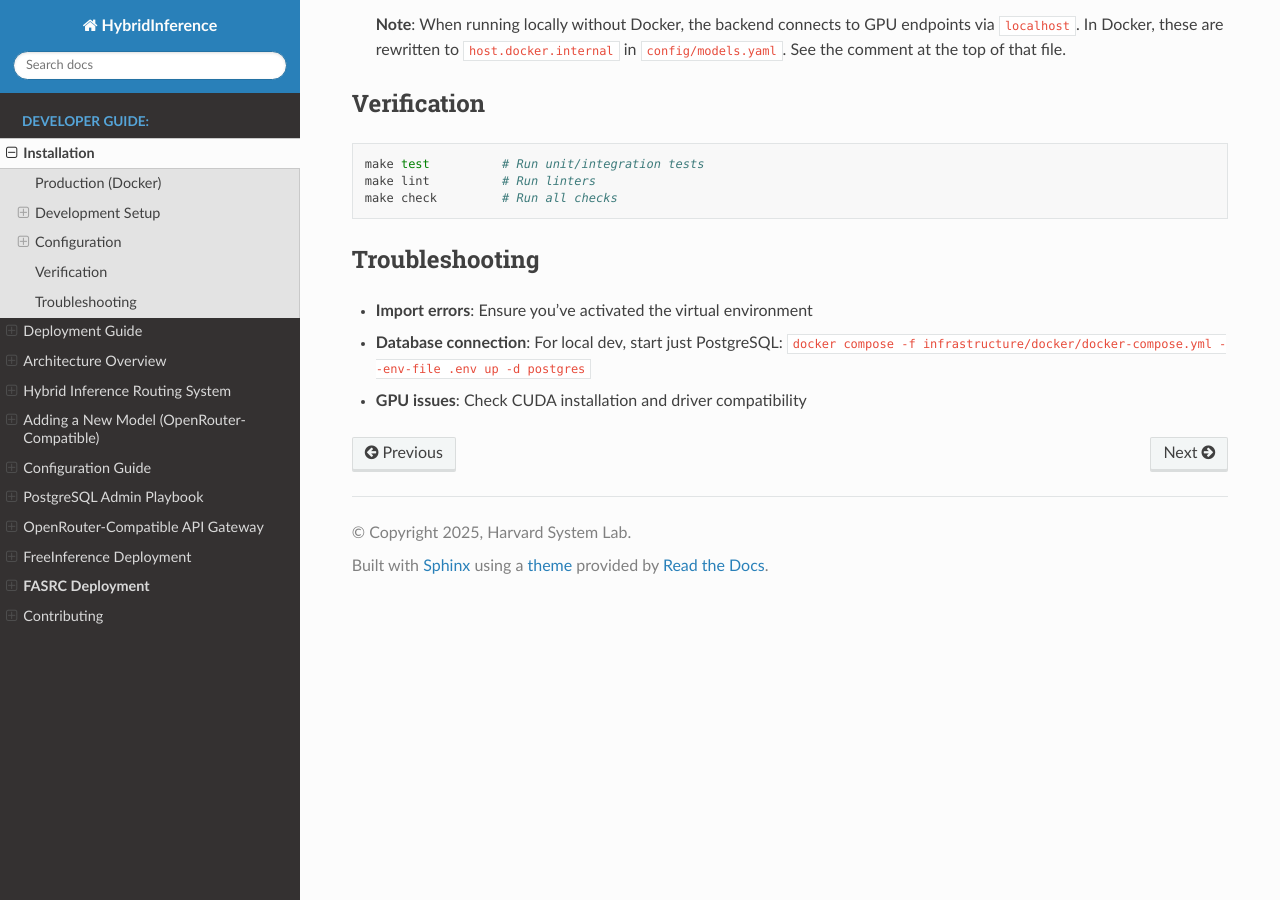
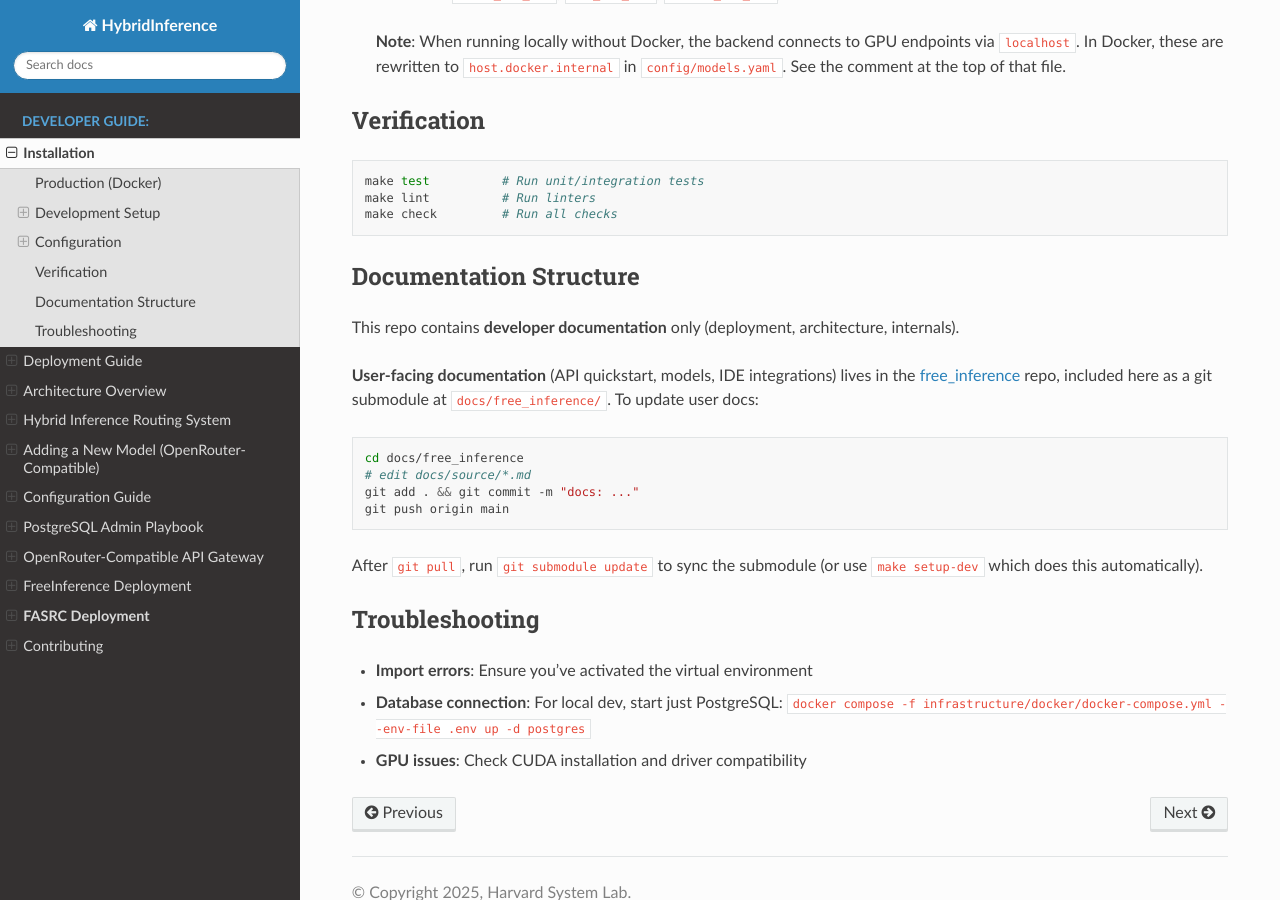
Before and after one commit to B-A-M-N/hybridInference, a Sphinx documentation site: the page built from docs/source/developer/installation.md, in a window 1280 px wide and 900 px high, scrolled down 1857 px. Built offline with Sphinx 7.4.7 and the Read the Docs theme 3.1.0, drawn with Linux system fonts in a browser that asks for light colours; some of the changed text lies outside the part shown.

Commit message:
docs: document submodule workflow and auto-init in setup-dev
- Add git submodule update --init to make setup-dev
- Document docs structure (developer vs user docs) in installation.md
- Use --recurse-submodules in clone instructions

Co-Authored-By: Claude Opus 4.6 <noreply@anthropic.com>

````diff
--- a/docs/source/developer/installation.md
+++ b/docs/source/developer/installation.md
@@ -32,13 +32,14 @@ See [Deployment](deployment.md) for full production setup including Nginx and mo
 ### Using uv (Recommended)
 
 ```bash
-git clone https://github.com/HarvardMadSys/hybridInference.git
+git clone --recurse-submodules https://github.com/HarvardMadSys/hybridInference.git
 cd hybridInference
 
-# Set up Python environment and pre-commit hooks
+# Set up Python environment, submodules, and pre-commit hooks
 make setup-dev
 
 # Or manually:
+git submodule update --init --recursive
 uv venv -p 3.10
 source .venv/bin/activate
 uv sync
@@ -95,6 +96,24 @@ make lint          # Run linters
 make check         # Run all checks
 ```
 
+## Documentation Structure
+
+This repo contains **developer documentation** only (deployment, architecture, internals).
+
+**User-facing documentation** (API quickstart, models, IDE integrations) lives in the
+[free_inference](https://github.com/HarvardMadSys/free_inference) repo, included here
+as a git submodule at `docs/free_inference/`. To update user docs:
+
+```bash
+cd docs/free_inference
+# edit docs/source/*.md
+git add . && git commit -m "docs: ..."
+git push origin main
+```
+
+After `git pull`, run `git submodule update` to sync the submodule (or use
+`make setup-dev` which does this automatically).
+
 ## Troubleshooting
 
 - **Import errors**: Ensure you've activated the virtual environment
````
Also changed, not shown: 1 other file.
